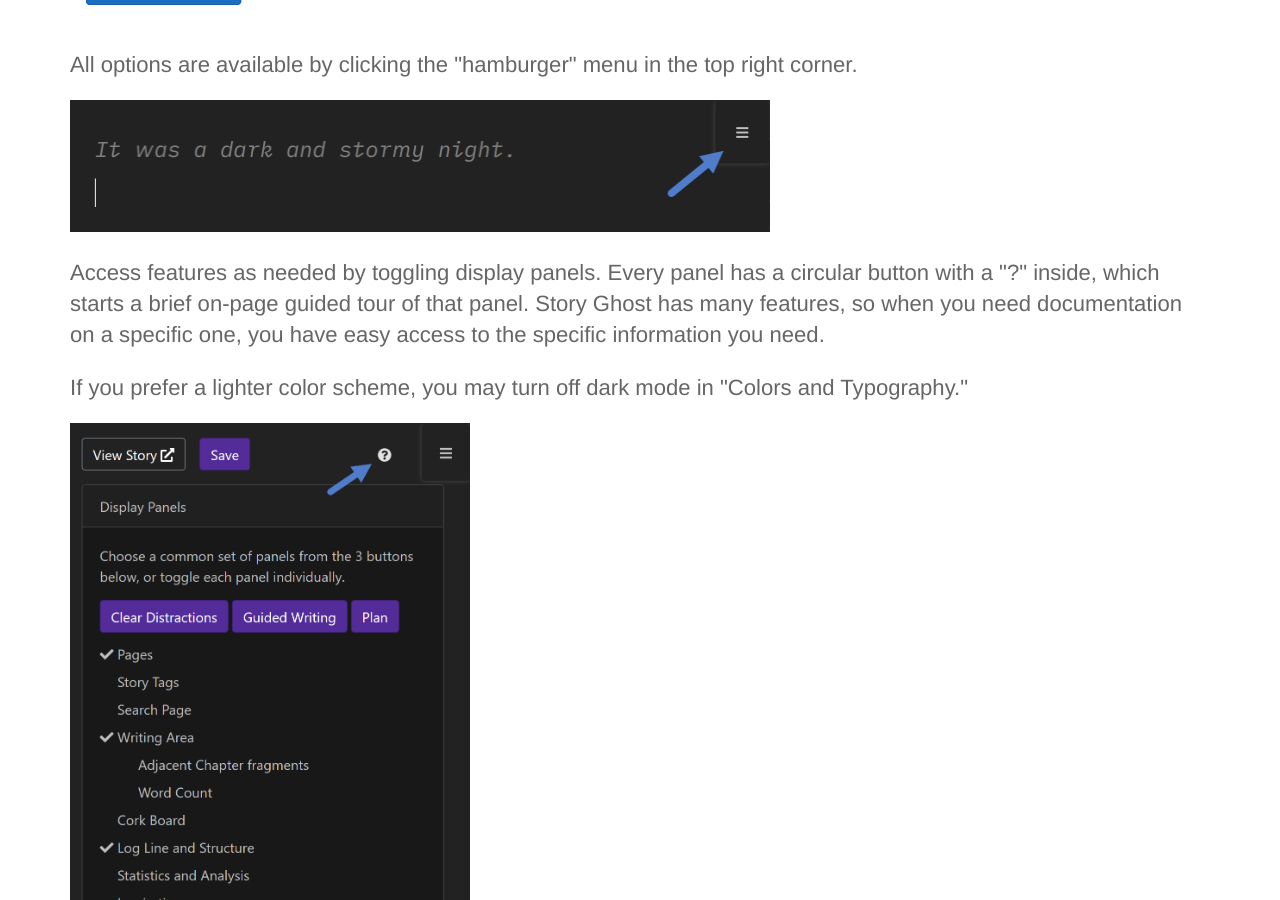
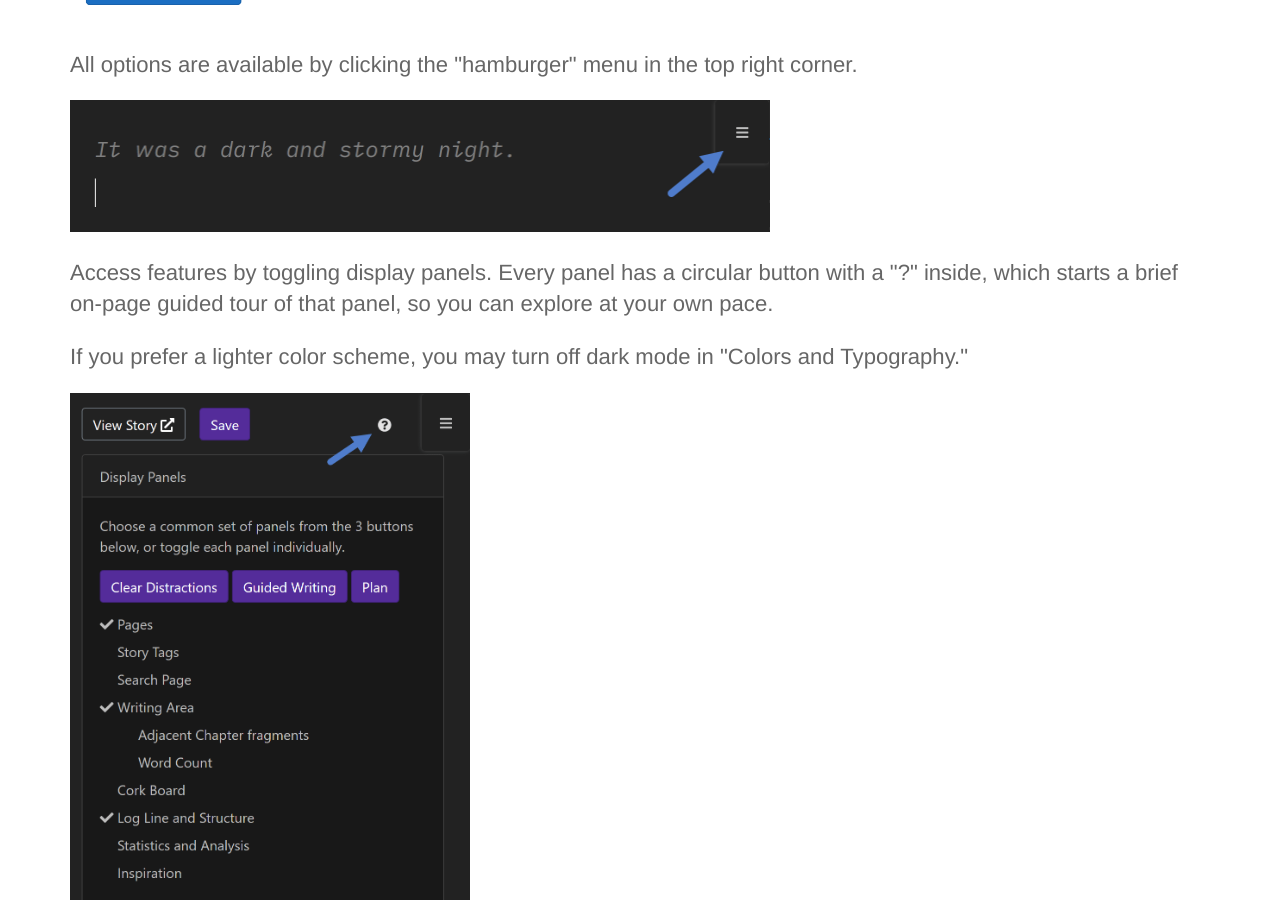
Before and after one commit to headchem/story-ghost, a Jekyll site: the page built from guide.html, in a window 1280 px wide and 900 px high, scrolled down 793 px. Built offline with Jekyll 4.4.1, drawn with Linux system fonts in a browser that asks for light colours.

Commit message:
update guide

```diff
--- a/guide.html
+++ b/guide.html
@@ -12,7 +12,7 @@ title: User Guide
 
 <img class="guide-img-lg" src="{{ site.baseurl }}/images/guide/settings_button-min.png" alt="settings button and editor" />
 
-<p>Access features as needed by toggling display panels. Every panel has a circular button with a "?" inside, which starts a brief on-page guided tour of that panel. Story Ghost has many features, so when you need documentation on a specific one, you have easy access to the specific information you need.</p>
+<p>Access features by toggling display panels. Every panel has a circular button with a "?" inside, which starts a brief on-page guided tour of that panel, so you can explore at your own pace.</p>
 
 <p>If you prefer a lighter color scheme, you may turn off dark mode in "Colors and Typography."</p>
 
```
